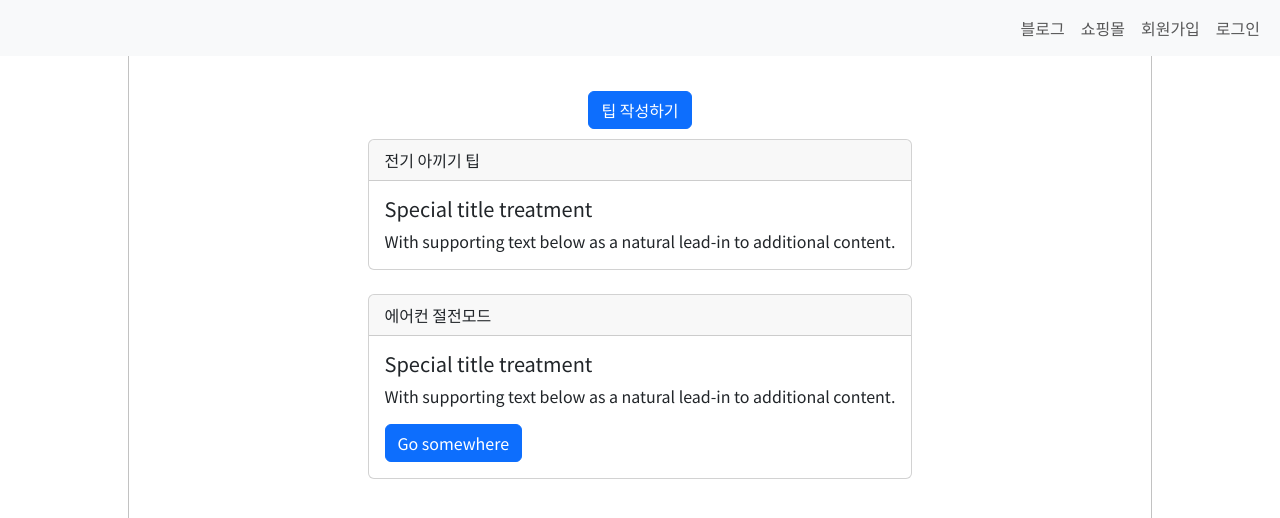
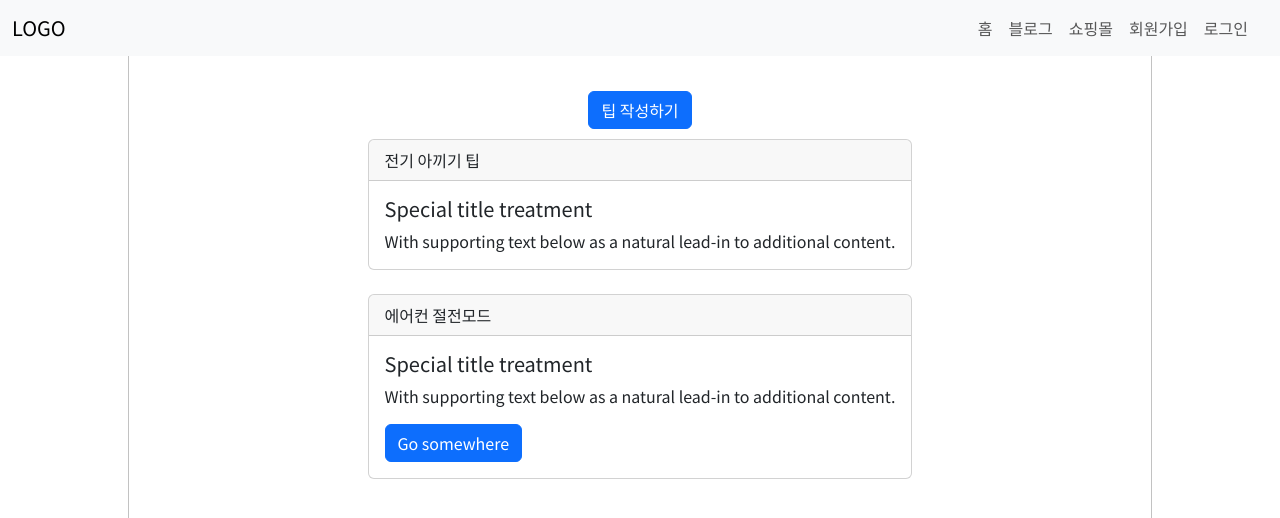
Before and after one commit to snghyun331/elice-ecobucks, a React (Vite) app in the folder front/: page /blog in a window 1280 px wide. Shown: the top 518 px of the page. Built offline with nearby package versions, Linux system fonts and the light colour scheme.

Commit message:
Feat: 헤더 왼쪽, 오른쪽 나오게 수정

```diff
--- a/front/src/pages/Layout/Header.jsx
+++ b/front/src/pages/Layout/Header.jsx
@@ -25,7 +25,9 @@ const Header = () => {
         top: "0",
         left: "0",
         width: "100%",
+        zIndex: "100",
         backgroundColor: "dark",
+        backdropFilter: "blur(10px)",
       }}
     >
       <div className="container-fluid">
--- a/front/src/pages/Layout/RightNav.jsx
+++ b/front/src/pages/Layout/RightNav.jsx
@@ -27,6 +27,11 @@ const RightNav = ({ isLogin }) => {
       return (
         <ul className="navbar-nav">
           <li className="nav-item">
+            <a className="nav-link" href="/">
+              홈
+            </a>
+          </li>
+          <li className="nav-item">
             <a className="nav-link" href="/blog">
               블로그
             </a>
@@ -52,16 +57,17 @@ const RightNav = ({ isLogin }) => {
   };
 
   return (
-    <Navbar
-      className="bg-light"
-      style={{
-        position: "fixed",
-        top: "0",
-        right: "0",
-        width: "100%",
-        backgroundColor: "dark",
-      }}
-    >
+    // <Navbar
+    //   className="bg-light"
+    //   style={{
+    //     position: "absolute",
+    //     top: "0",
+    //     right: "0",
+    //     width: "100%",
+    //     backgroundColor: "dark",
+    //     backdropFilter: "blur(10px)",
+    //   }}
+    // >
       <div className="container-fluid">
         <div
           className="collapse navbar-collapse justify-content-end"
@@ -70,7 +76,7 @@ const RightNav = ({ isLogin }) => {
           {renderNavContent()}
         </div>
       </div>
-    </Navbar>
+    // </Navbar>
   );
 };
 export default RightNav;
```
